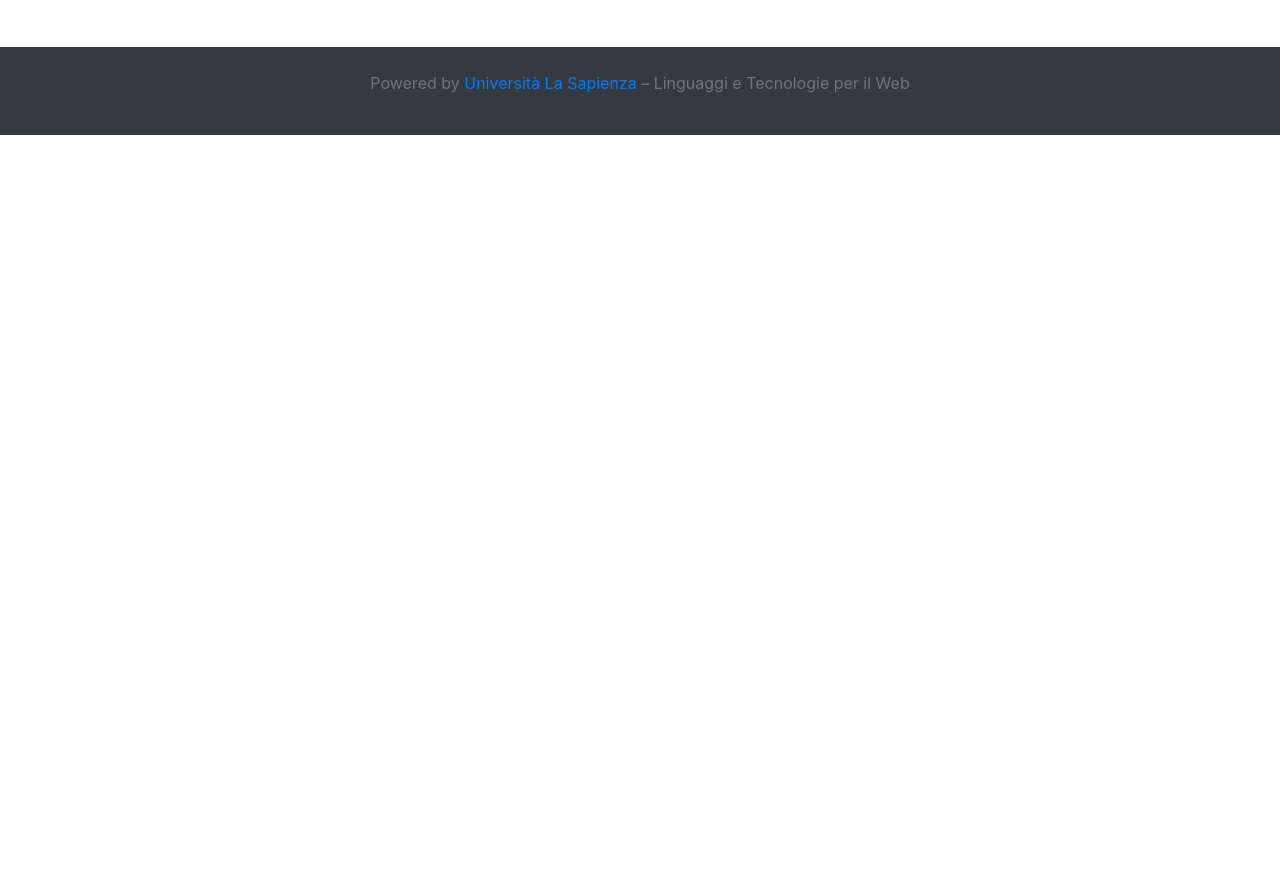
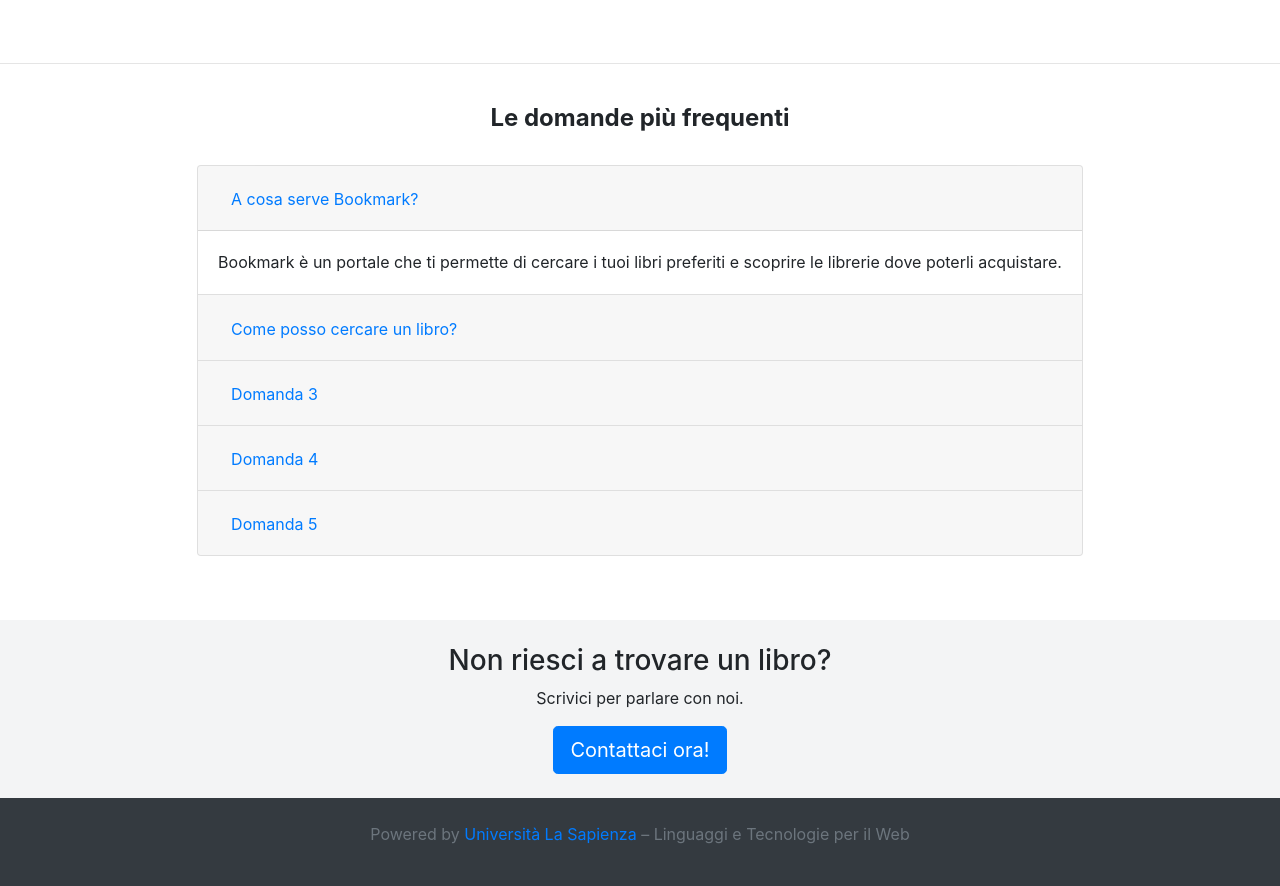
Before and after one commit to manualex98/ProgettoLTW2021, a PHP site: page /homepage.html in a window 1280 px wide. Shown: the part 1446-2332 px from the top of the page. Before the commit the page ends 1581 px from the top, so only its background shows below. Run offline with PHP 8.4, Linux system fonts and the light colour scheme.

Commit message:
migliorata homepage

```diff
--- a/homepage.html
+++ b/homepage.html
@@ -60,6 +60,102 @@
             </div>
         </div>
         <br><br>
+        <!----- Sezione F.A.Q  ------>
+        <hr><br>
+        <h4><strong>Le domande più frequenti</strong> </h4>
+        <br>
+        <ul class="pagination justify-content-center">
+          <div class="accordion" id="accordionExample">
+            <div class="card">
+              <div class="card-header" id="headingOne">
+                <h2 class="mb-0">
+                  <button class="btn btn-link" type="button" data-toggle="collapse" data-target="#collapseOne" aria-expanded="true" aria-controls="collapseOne">
+                    A cosa serve Bookmark?
+                  </button>
+                </h2>
+              </div>
+
+              <div id="collapseOne" class="collapse show" aria-labelledby="headingOne" data-parent="#accordionExample">
+                <div class="card-body">
+                  Bookmark è un portale che ti permette di cercare i tuoi libri preferiti e scoprire le librerie dove poterli acquistare.
+                </div>
+              </div>
+            </div>
+            <div class="card">
+              <div class="card-header" id="headingTwo">
+                <h2 class="mb-0">
+                  <button class="btn btn-link collapsed" type="button" data-toggle="collapse" data-target="#collapseTwo" aria-expanded="false" aria-controls="collapseTwo">
+                    Come posso cercare un libro?
+                  </button>
+                </h2>
+              </div>
+              <div id="collapseTwo" class="collapse" aria-labelledby="headingTwo" data-parent="#accordionExample">
+                <div class="card-body">
+                  Ti basterà visitare la sezione "Shop" ed effettuare la tua ricerca inserendo titolo, autore e genere del libro.
+                </div>
+              </div>
+            </div>
+            <div class="card">
+              <div class="card-header" id="headingThree">
+                <h2 class="mb-0">
+                  <button class="btn btn-link collapsed" type="button" data-toggle="collapse" data-target="#collapseThree" aria-expanded="false" aria-controls="collapseThree">
+                    Domanda 3
+                  </button>
+                </h2>
+              </div>
+              <div id="collapseThree" class="collapse" aria-labelledby="headingThree" data-parent="#accordionExample">
+                <div class="card-body">
+                  Risposta 3
+                </div>
+              </div>
+            </div>
+            <div class="card">
+              <div class="card-header" id="headingFour">
+                <h2 class="mb-0">
+                  <button class="btn btn-link collapsed" type="button" data-toggle="collapse" data-target="#collapseFour" aria-expanded="false" aria-controls="collapseFour">
+                    Domanda 4
+                  </button>
+                </h2>
+              </div>
+              <div id="collapseFour" class="collapse" aria-labelledby="headingFour" data-parent="#accordionExample">
+                <div class="card-body">
+                  Risposta 4
+                </div>
+              </div>
+            </div>
+            <div class="card">
+              <div class="card-header" id="headingFive">
+                <h2 class="mb-0">
+                  <button class="btn btn-link collapsed" type="button" data-toggle="collapse" data-target="#collapseFive" aria-expanded="false" aria-controls="collapseFive">
+                    Domanda 5
+                  </button>
+                </h2>
+              </div>
+              <div id="collapseFive" class="collapse" aria-labelledby="headingFive" data-parent="#accordionExample">
+                <div class="card-body">
+                  Risposta 5
+                </div>
+              </div>
+            </div>
+          </div>
+      </ul>
+      <br><br>
+      <!-- Sezione Contattaci -->
+      <div class="section clearfix" style="background-color: #9fa6ac1f;">
+        <div class="container">
+            <div class="row lp-section-content clearfix">
+                <div class="col-sm-12">
+                    <br>
+                    <h3>Non riesci a trovare un libro? </h3>
+                    <p>Scrivici per parlare con noi.</p>
+                    <div class="calltoaction-right-panel text-center">
+                        <a href="mailto:example@example.com" class="btn btn-primary btn-lg" role="button">Contattaci ora!</a>
+                    </div>
+                    <br>
+                </div>
+            </div>
+        </div>
+     </div>
         <!--Footer-->
         <footer class="text-center text-lg-start bg-dark text-muted">
             <br>
--- a/style.css
+++ b/style.css
@@ -2,6 +2,16 @@ p{
     position:relative;
     text-align: center;
 }
+
+h4{
+    text-align: center;
+}
+
+h3{
+    text-align: center;
+}
+
+
 .responsive{
     position:relative;
     width: 100%;
```
